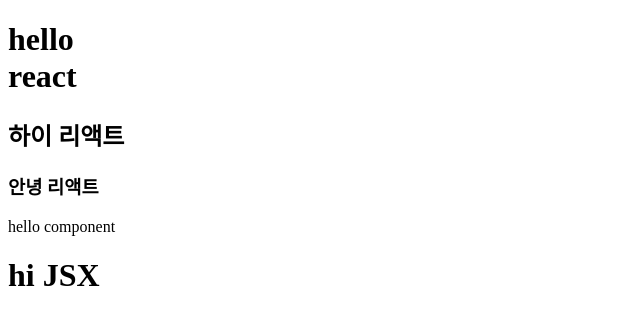
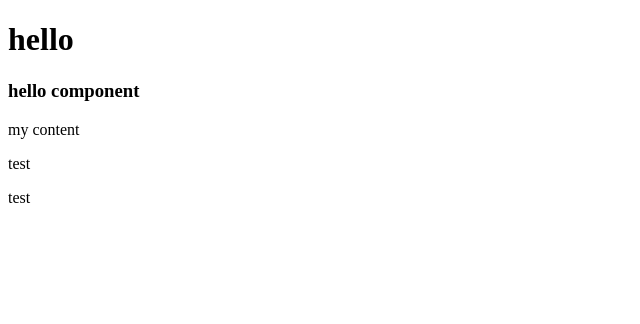
Before and after one commit to dlehddud60/MY_REACT_STUDY, a React (Vite) app: page / in a window 1280 px wide. Shown: the top 324 px of the page, without its empty margins (0-640 px from the left). Built offline with nearby package versions, Linux system fonts and the light colour scheme.

Commit message:
최상위 컴포넌트 1개, Fragment

```diff
--- a/src/App.jsx
+++ b/src/App.jsx
@@ -1,28 +1,28 @@
-function MyComponent() {
-  // return: 화면에 출력할 코드 작성
-  return <div>hello component</div>;
+function MyTag() {
+  return <h3>hello component</h3>;
 }
 
-function MyComp() {
-  const myElem = <h1>hi JSX</h1>;
-
-  return myElem;
+function MyContent() {
+  return <p> my content </p>;
 }
-
+function MyComponent() {
+  // 최상위 컴포넌트 사용하지 않을 때-> reagment<></> 사용
+  return (
+    <>
+      <p>test</p>
+      <p>test</p>
+    </>
+  );
+}
 function App() {
   return (
     <>
       <div>
         {/*주석*/}
-        <h1>
-          hello
-          <br />
-          react
-        </h1>
-        <h2>하이 리액트</h2>
-        <h3>안녕 리액트</h3>
+        <h1>hello</h1>
+        <MyTag />
+        <MyContent />
         <MyComponent />
-        <MyComp />
       </div>
     </>
   );
```
